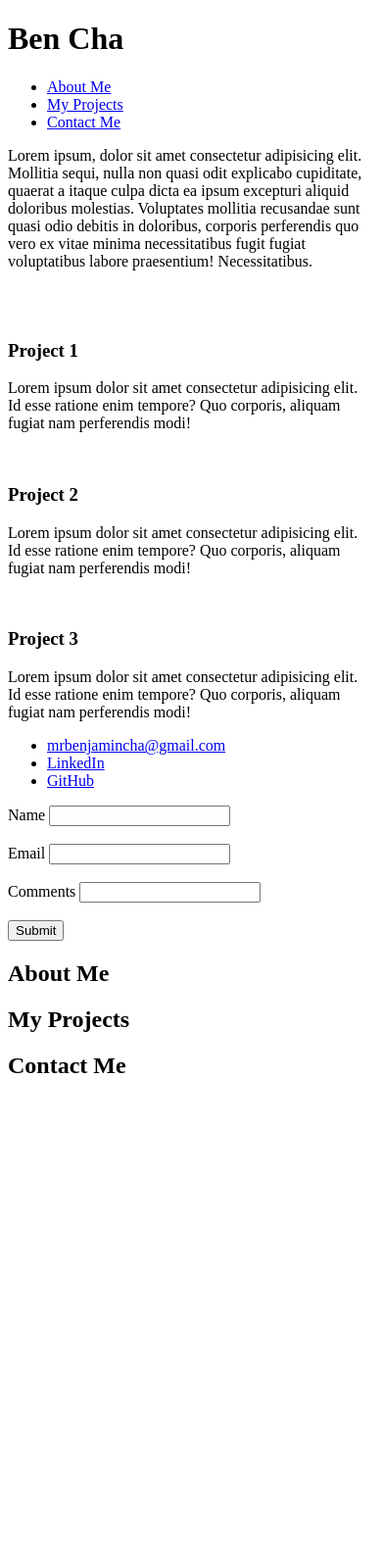
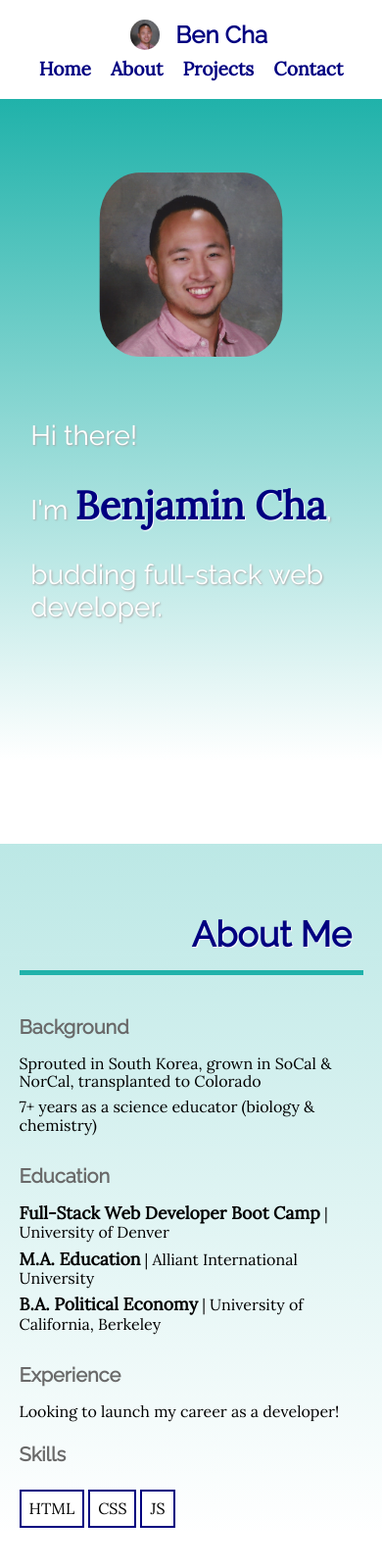
Before and after one commit to bencha27/portfolio, a plain HTML site: page index.html in a window 390 px wide. Shown: the top 1600 px of the page at 98% size. Before the commit the page ends 1121 px from the top, so only its background shows below. Drawn offline with Linux system fonts and the light colour scheme.

Commit message:
Updated index.html and style.css with styling

```diff
--- a/assets/css/style.css
+++ b/assets/css/style.css
@@ -0,0 +1,450 @@
+* {
+    box-sizing: border-box;
+}
+
+body {
+    font-size: 16px;
+}
+
+header, h1, h2, h3, label {
+    font-family: Raleway, sans-serif;
+}
+
+p, li, input {
+    font-family: Lora, serif;
+}
+
+ul {
+    list-style-type: none;
+    margin: 0;
+    padding: 0;
+}
+
+header {
+    position: fixed;
+    top: 0;
+    width: 100%;
+    height: 12vh;
+    z-index: 1;
+    background-color: white;
+    display: flex;
+    justify-content: space-around;
+    align-items: center;
+    color: navy;
+}
+
+#header-content {
+    height: 60%;
+    width: 95%;
+    display: flex;
+    justify-content: space-between;
+    align-items: center;
+}
+
+#header-logo {
+    height: 100%;
+    display: flex;
+    align-items: center;
+}
+
+#header-logo-img {
+    height: 100%;
+    border-radius: 50%;
+    margin: 1rem;
+}
+
+#header-logo-name {
+    font-size: 2rem;
+    font-weight: 1000;
+}
+
+#header-nav-menu li {
+    display: inline;
+    align-items: center;
+    font-size: 1.5rem;
+    font-weight: 900;
+    margin: 0 1rem;
+}
+
+header a:link, :visited {
+    text-decoration: none;
+    color: navy;
+}
+
+header a:hover {
+    color: lightseagreen;
+}
+
+header a:active {
+    color: white;
+}
+
+main {
+    position: relative;
+    top: 12vh;
+}
+
+#hero {
+    height: 80vh;
+    display: flex;
+    justify-content: center;
+    align-items: center;
+    background-image: linear-gradient(lightseagreen, white);
+    margin-bottom: 10vh;
+    padding: 0 5vw 0;
+}
+
+#hero-img {
+    max-height: 50%;
+    max-width: 40%;
+    border-radius: 25%;
+    padding: 0 3vw;
+}
+
+#hero-text {
+    height: 50%;
+    padding: 0 3vw;
+    display: flex;
+    flex-direction: column;
+    justify-content: center;
+}
+
+#hero-text p {
+    font-size: 2.25rem;
+    font-family: Raleway, sans-serif;
+    color: white;
+    text-shadow: 1px 1px 2px darkgray;
+    margin: 1.5rem 0rem;
+}
+
+#name {
+    font-family: Lora, serif;
+    font-size: 3.5rem;
+    font-weight: 1000;
+    color: navy;
+    text-shadow: 1px 1px 1px white;
+}
+
+#about, #projects, #contact {
+    display: flex;
+    flex-direction: row;
+    flex-wrap: wrap;
+    justify-content: center;
+    width: 100vw;
+    padding: 10vh 5vw 0;
+    background-image: linear-gradient(rgba(32, 178, 170, 0.3), rgba(32, 178, 170, 0));
+    margin-bottom: 10vh;
+}
+
+.side-heading {
+    width: 20%;
+    font-size: 2rem;
+    color: navy;
+    text-shadow: 1px 1px 1px white;
+    text-align: end;
+    border-right: 5px solid lightseagreen;
+    padding-right: 3vw;
+}
+
+.content {
+    width: 80%;
+    display: flex;
+    justify-content: center;
+    flex-wrap: wrap;
+    padding-left: 3vw;
+}
+
+#about-me {
+    width: 67%;
+    padding-right: 2vw;
+}
+
+h3 {
+    font-size: 1.5rem;
+    font-weight: bold;
+    color: dimgray;
+    margin-top: 3rem;
+    margin-bottom: 1rem;
+}
+
+h3:first-of-type {
+    margin-top: 1rem;
+}
+
+#about li {
+    font-family: Lora, serif;
+    font-size: 1.2rem;
+}
+
+.degree {
+    font-size: 1.3rem;
+    font-weight: bold;
+}
+
+#skills {
+    width: 33%;
+    padding-left: 2vw;
+}
+
+#skills ul {
+    list-style-type: none;
+    padding: 0;
+}
+
+#skills li {
+    font-size: 1.5rem;
+    border: 2px solid navy;
+    background-color: white;
+    display: inline-block;
+    padding: 0.5rem;
+    margin: 0.5rem;
+}
+
+.project-box {
+    border: 3px solid navy;
+    padding: 2vw;
+    margin: 2vw;
+    display: flex;
+    align-items: flex-end;
+    align-content: flex-end;
+    flex-wrap: wrap;
+    overflow: auto;
+}
+
+.project-box h3 {
+    margin: 0;
+}
+
+.project-large {
+    width: 100%;
+    height: 40vw;
+}
+
+#project-container-small {
+    display: flex;
+    flex-wrap: nowrap;
+}
+
+.project-small {
+    max-width: 50%;
+    height: 20vw;
+}
+
+#project1 {
+    background-color: lightsalmon;
+}
+
+#project2 {
+    background-color: lemonchiffon;
+}
+
+#project3 {
+    background-color: lightgreen;
+}
+
+#contact {
+    margin-bottom: 20vh;
+}
+
+#contact-info {
+    width: 40%;
+    padding-right: 3vw;
+}
+
+#contact-info li {
+    font-size: 1.2rem;
+    border: 2px solid navy;
+    background-color: white;
+    padding: 0.5rem;
+    margin: 1rem;
+    display: inline-block;
+}
+
+#contact-info a:link, :visited {
+    text-decoration: none;
+}
+
+#contact-info a:hover {
+    color: lightseagreen;
+}
+
+#contact-form {
+    width: 60%;
+    padding-left: 3vw;
+}
+
+#contact-form form {
+    border: 3px solid navy;
+    padding: 2vw;
+    background-color: white;
+}
+
+label {
+    margin-right: 0.5rem;
+}
+
+input {
+    margin: 0.5rem auto;
+    padding: 0.5rem;
+    border: none;
+    background: rgba(32, 178, 170, 0.3);
+    color: navy;
+}
+
+input[type=text], input[type=email] {
+    width: 100%;
+}
+
+input:focus {
+    outline-color: lightseagreen;
+}
+
+#form-comments {
+    height: 7rem;
+    margin-top: 0.5rem;
+    text-align: start;
+}
+
+#submit-button {
+    border: 2px solid lightseagreen;
+    background-color: lightseagreen;
+    color: white;
+    padding: 0.5rem;
+    margin: 0.5rem;
+    font-family: Raleway, sans-serif;
+    font-size: 1.2rem;
+}
+
+#submit-button:hover {
+    border: 2px solid lightseagreen;
+    background-color: white;
+    color: navy;
+}
+
+/* Media queries */
+
+/* Tablets */
+@media screen and (max-width: 992px) {
+    #hero {
+        flex-direction: column;
+        justify-content: center;
+    }
+
+    #about, #projects, #contact {
+        padding: 5vh 5vw 0;
+    }
+
+    #contact {
+        padding-bottom: 10vh;
+    }
+
+    .side-heading {
+        width: 100vw;
+        border-right: none;
+        border-bottom: 5px solid lightseagreen;
+    }
+
+    .side-heading h2 {
+        margin-bottom: 1rem;
+    }
+
+    .content {
+        width: 100vw;
+        padding: 3vh 0 0;
+    }
+
+    #about-me {
+        width: 60%;
+    }
+
+    #skills {
+        width: 30%;
+    }
+}
+
+/* Phones */
+@media screen and (max-width: 600px) {
+    header {
+        /* height: 15vh; */
+    }
+
+    #header-content {
+        flex-direction: column;
+    }
+
+    #header-logo {
+        height: 50%;
+    }
+
+    #header-logo-name {
+        font-size: 1.5rem;
+    }
+
+    #header-nav-menu li {
+        font-size: 1.2rem;
+        margin: 0 0.5rem;
+    }
+
+    #hero-img {
+        max-height: 60%;
+        max-width: 60%;
+    }
+
+    #hero-text p {
+        font-size: 1.75rem;
+        margin: 1rem 0rem;
+    }
+
+    .side-heading {
+        font-size: 1.5rem;
+    }
+
+    .content {
+        flex-direction: column;
+        align-content: space-between;
+    }
+
+    #name {
+        font-size: 2.5rem;
+    }
+
+    #about-me, #skills {
+        width: 100%;
+    }
+
+    h3 {
+        font-size: 1.25rem;
+        margin-top: 2rem;
+    }
+
+    #about li {
+        font-size: 1rem;
+        margin: 0.5rem 0;
+    }
+
+    .degree {
+        font-size: 1.1rem;
+    }
+
+    #skills {
+        padding-left: 0;
+    }
+
+    #project-container-small {
+        flex-wrap: wrap;
+        /* width: 100%; */
+    }
+
+    .project-small {
+        max-width: 100%;
+        height: 40vw;
+    }
+
+    #contact-info, #contact-form {
+        width: 100%;
+    }
+
+    #contact-form {
+        padding-top: 1rem;
+    }
+}
--- a/index.html
+++ b/index.html
@@ -4,83 +4,134 @@
     <meta charset="UTF-8">
     <meta http-equiv="X-UA-Compatible" content="IE=edge">
     <meta name="viewport" content="width=device-width, initial-scale=1.0">
-    <title>Ben Cha Portfolio</title>
+    <link rel="stylesheet" href="./assets/css/normalize.css">
+    <link rel="stylesheet" href="./assets/css/style.css">
+    <link rel="stylesheet"
+          href="https://fonts.googleapis.com/css2?family=Raleway&family=Lora">
+    <title>Ben Cha | @bencha27 | Full-Stack Web Developer</title>
 </head>
 
 <body>
-    <header>
-        <h1>Ben Cha</h1>
-        <nav>
-            <ul>
-                <li><a href="#about-me">About Me</a></li>
-                <li><a href="#my-projects">My Projects</a></li>
-                <li><a href="#contact-me">Contact Me</a></li>
-            </ul>
-        </nav>
+    <header id="header">
+        <div id="header-content">
+            <div id="header-logo">
+                <img id="header-logo-img" src="./assets/images/Profile Picture.jpg" alt="Ben Cha profile photo">
+                <h1 id="header-logo-name">Ben Cha</h1>
+            </div>
+
+            <nav id="header-nav">
+                <ul id="header-nav-menu">
+                    <li class="header-nav-link-cont"><a class="header-nav-link" href="#hero">Home</a></li>
+                    <li class="header-nav-link-cont"><a class="header-nav-link" href="#about">About</a></li>
+                    <li class="header-nav-link-cont"><a class="header-nav-link" href="#projects">Projects</a></li>
+                    <li class="header-nav-link-cont"><a class="header-nav-link" href="#contact">Contact</a></li>
+                </ul>
+            </nav>
+        </div>
     </header>
 
     <main>
-        <section id="about-me">
-            <p>Lorem ipsum, dolor sit amet consectetur adipisicing elit. Mollitia sequi, nulla non quasi odit explicabo cupiditate, quaerat a itaque culpa dicta ea ipsum excepturi aliquid doloribus molestias. Voluptates mollitia recusandae sunt quasi odio debitis in doloribus, corporis perferendis quo vero ex vitae minima necessitatibus fugit fugiat voluptatibus labore praesentium! Necessitatibus.</p>
+        <div class="hero" id="hero">
+            <img id="hero-img" src="./assets/images/Profile Picture.jpg" alt="Benjamin Cha profile photo">
+            <div id="hero-text">
+                <p>Hi there!</p>
+                <p>I'm  <span id="name">Benjamin Cha</span>,</p>
+                <p>budding full-stack web developer.</p>
+            </div>
+        </div>
 
-            <img>
-        </section>
+        <div id="about">
+            <div class="side-heading">
+                <h2>About Me</h2>
+            </div>
 
-        <section id="my-projects">
-            <section id="project1">
-                <img>
+            <div class="content">
+                <div id="about-me">
+                    <h3>Background</h3>
+                    <ul>
+                        <li>Sprouted in South Korea, grown in SoCal & NorCal, transplanted to Colorado</li>
+                        <li>7+ years as a science educator (biology & chemistry)</li>
+                    </ul>
 
-                <h3>Project 1</h3>
+                    <h3>Education</h3>
+                    <ul>
+                        <li><span class="degree">Full-Stack Web Developer Boot Camp</span> | University of Denver</li>
+                        <li><span class="degree">M.A. Education</span> | Alliant International University</li>
+                        <li><span class="degree">B.A. Political Economy</span> | University of California, Berkeley</li>
+                    </ul>
 
-                <p>Lorem ipsum dolor sit amet consectetur adipisicing elit. Id esse ratione enim tempore? Quo corporis, aliquam fugiat nam perferendis modi!</p>
-            </section>
+                    <h3>Experience</h3>
+                    <ul>
+                        <li>Looking to launch my career as a developer!</li>
+                    </ul>
+                </div>
 
-            <section id="project2">
-                <img>
+                <div id="skills">
+                    <h3>Skills</h3>
+                    <ul>
+                        <li>HTML</li>
+                        <li>CSS</li>
+                        <li>JS</li>
+                    </ul>
+                </div>
+            </div>
+        </div>
 
-                <h3>Project 2</h3>
+        <div id="projects">
+            <div class="side-heading">
+                <h2>My Projects</h2>
+            </div>
 
-                <p>Lorem ipsum dolor sit amet consectetur adipisicing elit. Id esse ratione enim tempore? Quo corporis, aliquam fugiat nam perferendis modi!</p>
-            </section>
+            <div class="content" id="project-container">
+                <div id="project1" class="project-box project-large">
+                    <h3>Project 1</h3>
+                    <p>Lorem ipsum dolor sit amet consectetur adipisicing elit. Quidem maxime nulla corporis eum ullam iste quibusdam! Voluptates, minus recusandae? Quam.</p>
+                </div>
 
-            <section id="project3">
-                <img>
+                <div id="project-container-small">
+                    <div id="project2" class="project-box project-small">
+                        <h3>Project 2</h3>
+                        <p>Lorem ipsum dolor sit amet consectetur, adipisicing elit. Ab, laudantium!</p>
+                    </div>
 
-                <h3>Project 3</h3>
+                    <div id="project3" class="project-box project-small">
+                        <h3>Project 3</h3>
+                        <p>Lorem ipsum dolor sit amet consectetur, adipisicing elit. Ab, laudantium!</p>
+                    </div>
+                </div>
+            </div>
+        </div>
 
-                <p>Lorem ipsum dolor sit amet consectetur adipisicing elit. Id esse ratione enim tempore? Quo corporis, aliquam fugiat nam perferendis modi!</p>
-            </section>
-        </section>
+        <div id="contact">
+            <div class="side-heading">
+                <h2>Contact Me</h2>
+            </div>
 
-        <section id="contact-me">
-            <ul>
-                <li><a href="mailto:mrbenjamincha@gmail.com">mrbenjamincha@gmail.com</a></li>
-                <li><a href="https://www.linkedin.com/in/benjamin-cha/">LinkedIn</a></li>
-                <li><a href="https://github.com/bencha27">GitHub</a></li>
-            </ul>
+            <div class="content">
+                <div id="contact-info">
+                    <ul>
+                        <li><a href="mailto:mrbenjamincha@gmail.com">mrbenjamincha@gmail.com</a></li>
+                        <li><a href="https://www.linkedin.com/in/benjamin-cha/">LinkedIn</a></li>
+                        <li><a href="https://github.com/bencha27">GitHub (bencha27)</a></li>
+                    </ul>
+                </div>
 
-            <form>
-                <label for="name">Name</label>
-                <input type="text" id="name"><br><br>
+                <div id="contact-form">
+                    <form>
+                        <label for="name">Name</label><br>
+                        <input type="text" id="form-name" placeholder="Who are you?"><br><br>
 
-                <label for="email">Email</label>
-                <input type="email" id="email"><br><br>
+                        <label for="email">Email</label><br>
+                        <input type="email" id="form-email" placeholder="How can I reach you?"><br><br>
 
-                <label for="comments">Comments</label>
-                <input type="text" id="comments"><br><br>
+                        <label for="comments">Comments</label><br>
+                        <input type="text" id="form-comments" placeholder="What would you like to connect about?"><br><br>
 
-                <input type="submit" value="Submit">
-            </form>
-
-        </section>
-
-        <aside>
-            <h2>About Me</h2>
-
-            <h2>My Projects</h2>
-
-            <h2>Contact Me</h2>
-        </aside>
+                        <input id="submit-button" type="submit" value="Submit">
+                    </form>
+                </div>
+            </div>
+        </div>
     </main>
 </body>
 </html>
```
Also changed, not shown: pseudo.txt (added, +80 -0 lines), assets/css/normalize.css (added), assets/images/Profile Picture.jpg (added), 3 other files.
